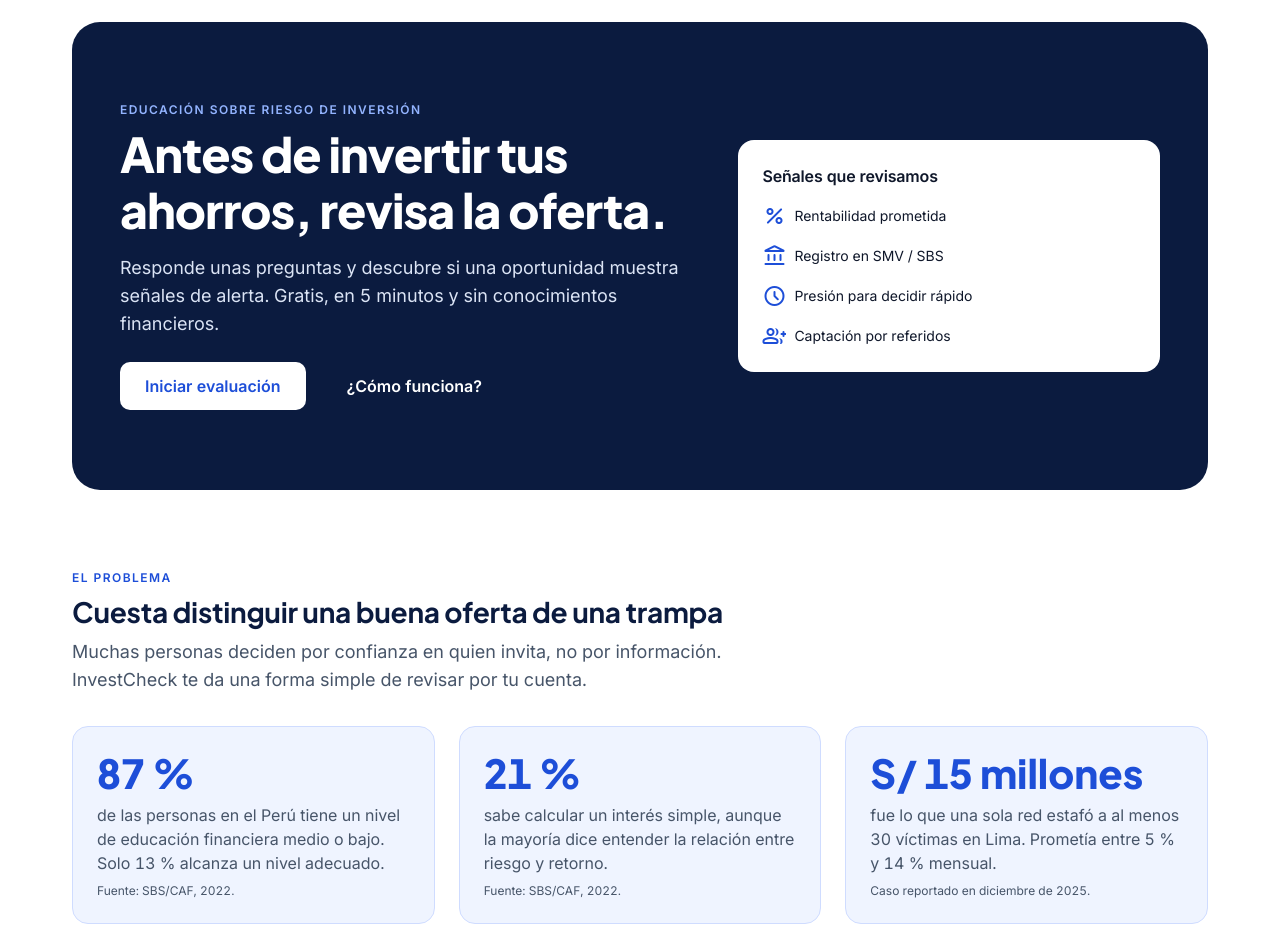
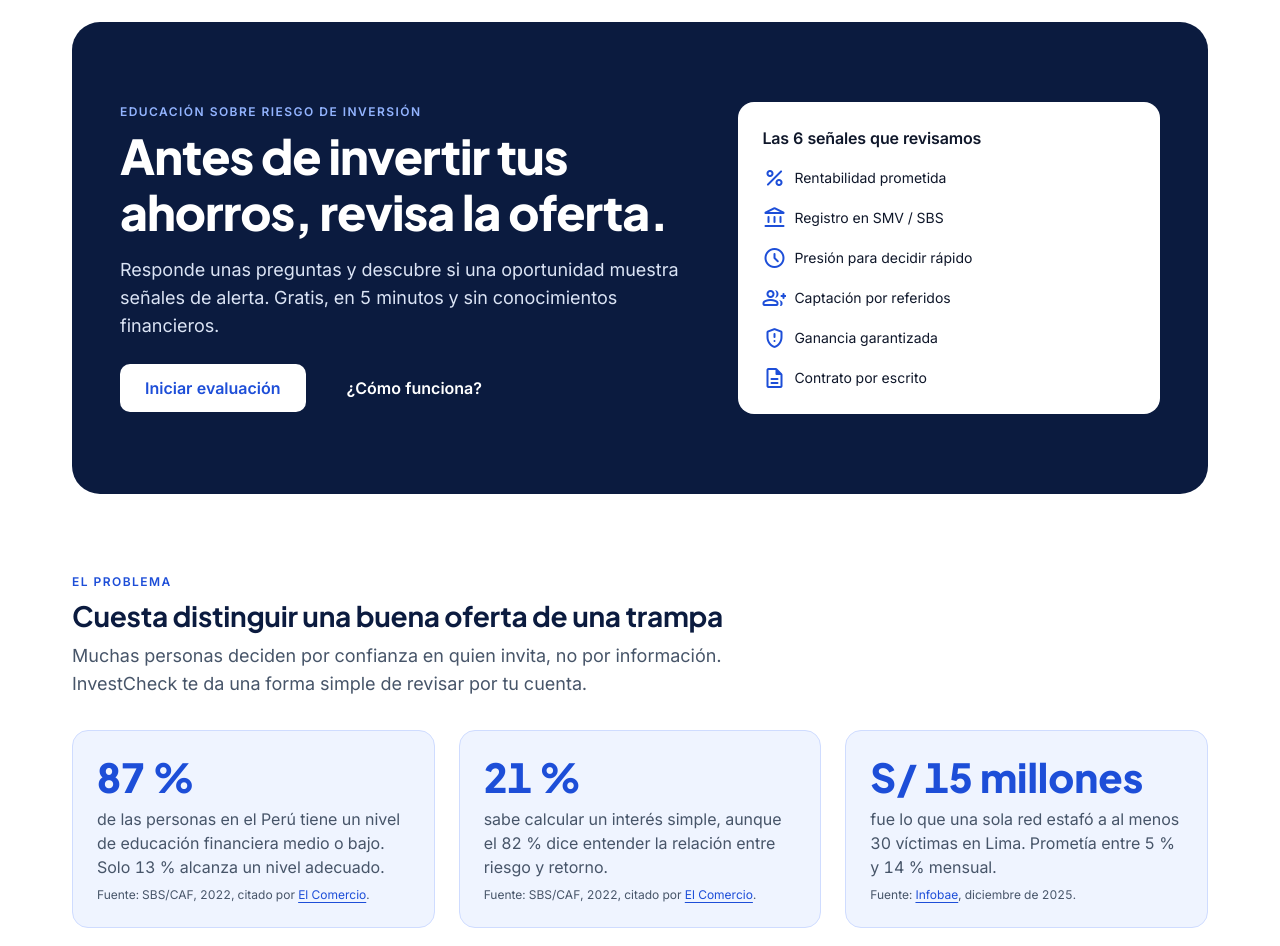
Before and after one commit to dylanbtn3110/Investcheck, a website: page index.html in a window 1280 px wide. Shown: the part 66-1012 px from the top of the page. Drawn offline with nearby package versions, Linux system fonts and the light colour scheme.

Commit message:
fix(landing): alinear el hero y las cifras del problema con el informe
- El panel del hero muestra las 6 señales, no 4: se agregan "Ganancia
  garantizada" y "Contrato por escrito" con los mismos íconos que las
  tarjetas de señales.
- La cifra del 21 % usa el dato exacto del informe (1.1.1): "el 82 %
  dice entender la relación entre riesgo y retorno".
- La cifra de S/ 15 millones cita su fuente (Infobae, diciembre de
  2025), como pide la sección 4.3 ("tres cifras con su fuente").
- Las fuentes enlazan a los artículos de la bibliografía del informe.

```diff
--- a/index.html
+++ b/index.html
@@ -57,12 +57,14 @@
         </div>
       </div>
       <div class="hero-panel">
-        <h2>Señales que revisamos</h2>
+        <h2>Las 6 señales que revisamos</h2>
         <ul class="icon-list">
           <li><span class="icon" aria-hidden="true">percent</span>Rentabilidad prometida</li>
           <li><span class="icon" aria-hidden="true">account_balance</span>Registro en SMV / SBS</li>
           <li><span class="icon" aria-hidden="true">schedule</span>Presión para decidir rápido</li>
           <li><span class="icon" aria-hidden="true">group_add</span>Captación por referidos</li>
+          <li><span class="icon" aria-hidden="true">gpp_maybe</span>Ganancia garantizada</li>
+          <li><span class="icon" aria-hidden="true">description</span>Contrato por escrito</li>
         </ul>
       </div>
     </div>
@@ -80,17 +82,17 @@
       <div class="card card-tint stat-card">
         <p class="stat">87 %</p>
         <p>de las personas en el Perú tiene un nivel de educación financiera medio o bajo. Solo 13 % alcanza un nivel adecuado.</p>
-        <p class="caption" style="margin-top: var(--space-sm);">Fuente: SBS/CAF, 2022.</p>
+        <p class="caption" style="margin-top: var(--space-sm);">Fuente: SBS/CAF, 2022, citado por <a href="https://elcomercio.pe/economia/peru/sbs-el-41-de-la-poblacion-carece-de-capacidades-financieras-noticia/">El Comercio</a>.</p>
       </div>
       <div class="card card-tint stat-card">
         <p class="stat">21 %</p>
-        <p>sabe calcular un interés simple, aunque la mayoría dice entender la relación entre riesgo y retorno.</p>
-        <p class="caption" style="margin-top: var(--space-sm);">Fuente: SBS/CAF, 2022.</p>
+        <p>sabe calcular un interés simple, aunque el 82&nbsp;% dice entender la relación entre riesgo y retorno.</p>
+        <p class="caption" style="margin-top: var(--space-sm);">Fuente: SBS/CAF, 2022, citado por <a href="https://elcomercio.pe/economia/peru/sbs-el-41-de-la-poblacion-carece-de-capacidades-financieras-noticia/">El Comercio</a>.</p>
       </div>
       <div class="card card-tint stat-card">
         <p class="stat">S/ 15 millones</p>
         <p>fue lo que una sola red estafó a al menos 30 víctimas en Lima. Prometía entre 5 % y 14 % mensual.</p>
-        <p class="caption" style="margin-top: var(--space-sm);">Caso reportado en diciembre de 2025.</p>
+        <p class="caption" style="margin-top: var(--space-sm);">Fuente: <a href="https://www.infobae.com/peru/2025/12/01/el-nuevo-clae-mujer-es-acusada-de-liderar-gran-estafa-piramidal-por-15-millones-de-soles-en-lima/">Infobae</a>, diciembre de 2025.</p>
       </div>
     </div>
   </div>
```
